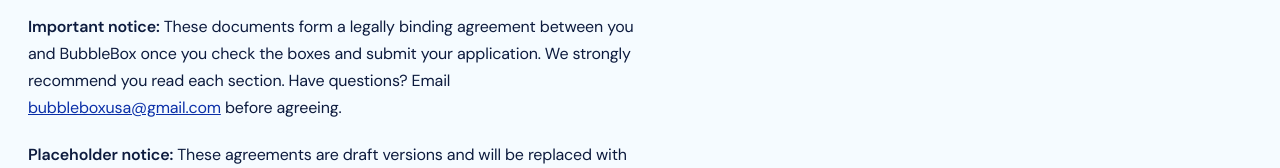
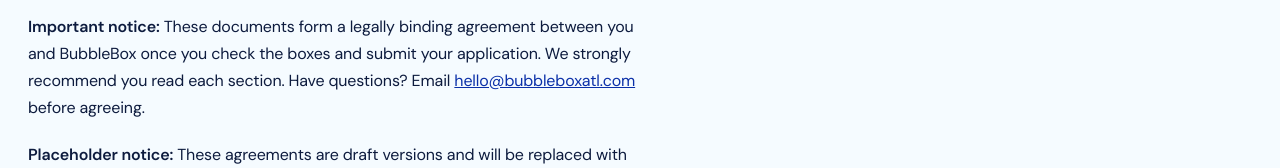
Before and after one commit to mlj00828/bubblebox-app, a Next.js app: page /join/agreement in a window 1280 px wide. Shown: the part 164-332 px from the top of the page. Built offline with nearby package versions, Linux system fonts and the light colour scheme; no server answers.

Commit message:
Add files via upload

```diff
--- a/app/join/agreement/page.tsx
+++ b/app/join/agreement/page.tsx
@@ -15,7 +15,7 @@
           binding agreement between you and BubbleBox once you check the boxes
           and submit your application. We strongly recommend you read each
           section. Have questions? Email{" "}
-          <a href="mailto:bubbleboxusa@gmail.com">bubbleboxusa@gmail.com</a>{" "}
+          <a href="mailto:hello@bubbleboxatl.com">hello@bubbleboxatl.com</a>{" "}
           before agreeing.
         </p>
         <p style={{ marginTop: "0.75rem", marginBottom: 0 }}>
@@ -223,7 +223,7 @@
         <strong>3.6 Reporting Issues.</strong> If a customer&apos;s home is
         unsafe, the scope of work materially differs from the booking, or any
         other issue arises, contact BubbleBox immediately at{" "}
-        <a href="mailto:bubbleboxusa@gmail.com">bubbleboxusa@gmail.com</a> or
+        <a href="mailto:hello@bubbleboxatl.com">hello@bubbleboxatl.com</a> or
         +1 (678) 820-4881.
       </p>
 
@@ -315,7 +315,7 @@
       </p>
       <p>
         <strong>Email:</strong>{" "}
-        <a href="mailto:bubbleboxusa@gmail.com">bubbleboxusa@gmail.com</a>
+        <a href="mailto:hello@bubbleboxatl.com">hello@bubbleboxatl.com</a>
         <br />
         <strong>Phone:</strong> +1 (678) 820-4881
         <br />
```
